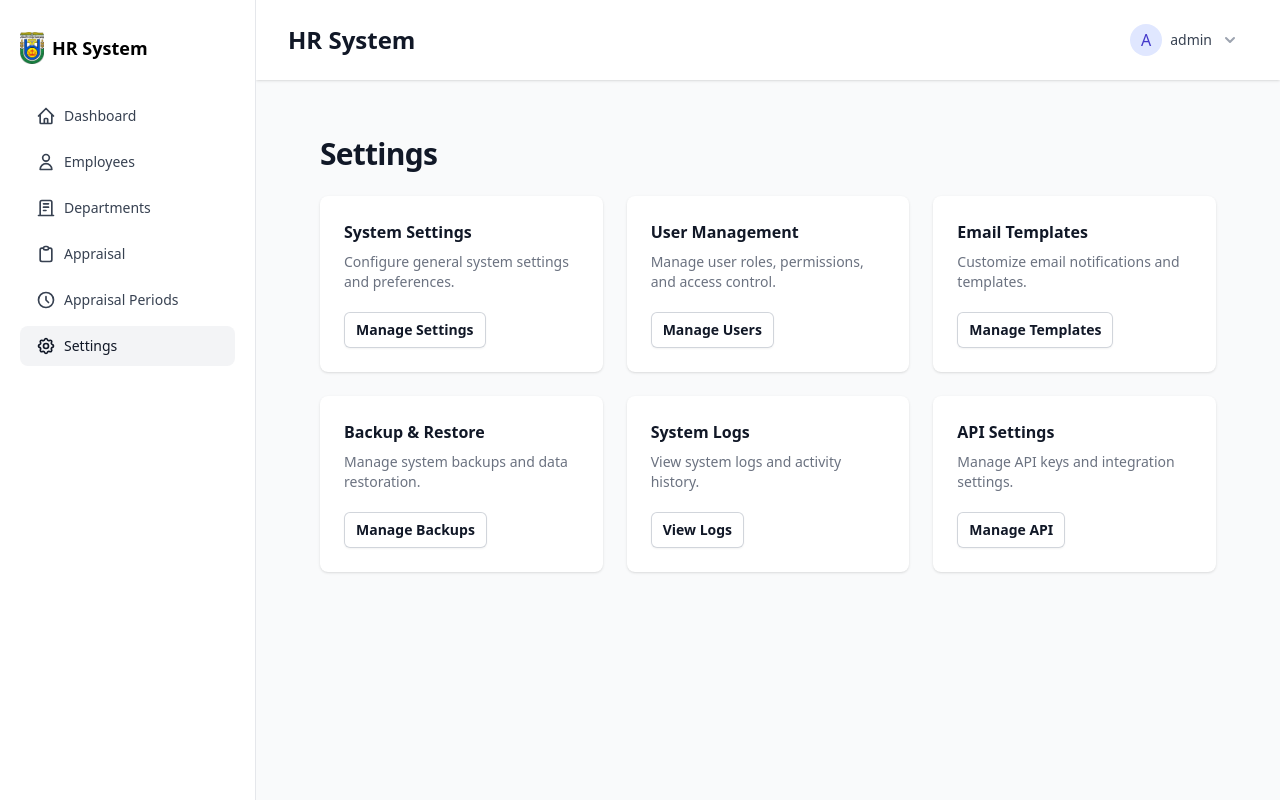
After one commit to hfzizz/hr-system, a Django app: page /settings/ in a window 1280 px wide. The commit adds this page. Run offline with Django 5.2, Linux system fonts and the light colour scheme; a user stored in the database is signed in; data that the repository does not hold is empty; some libraries are stand-ins or nearby versions.

Commit message:
new sidebar UI

```diff
--- /dev/null
+++ b/employees/templates/employees/settings.html
@@ -0,0 +1,107 @@
+{% extends "base.html" %}
+
+{% block title %}Settings - HR System{% endblock %}
+
+{% block content %}
+<div class="py-6 px-4 sm:px-6 lg:px-8">
+    <!-- Header -->
+    <div class="md:flex md:items-center md:justify-between mb-6">
+        <div class="min-w-0 flex-1">
+            <h2 class="text-2xl font-bold leading-7 text-gray-900 sm:truncate sm:text-3xl sm:tracking-tight">Settings</h2>
+        </div>
+    </div>
+
+    <!-- Settings Grid -->
+    <div class="grid grid-cols-1 gap-6 sm:grid-cols-2 lg:grid-cols-3">
+        <!-- System Settings -->
+        <div class="bg-white shadow sm:rounded-lg">
+            <div class="px-4 py-5 sm:p-6">
+                <h3 class="text-base font-semibold leading-6 text-gray-900">System Settings</h3>
+                <div class="mt-2 max-w-xl text-sm text-gray-500">
+                    <p>Configure general system settings and preferences.</p>
+                </div>
+                <div class="mt-5">
+                    <a href="#" class="inline-flex items-center rounded-md bg-white px-3 py-2 text-sm font-semibold text-gray-900 shadow-sm ring-1 ring-inset ring-gray-300 hover:bg-gray-50">
+                        Manage Settings
+                    </a>
+                </div>
+            </div>
+        </div>
+
+        <!-- User Management -->
+        <div class="bg-white shadow sm:rounded-lg">
+            <div class="px-4 py-5 sm:p-6">
+                <h3 class="text-base font-semibold leading-6 text-gray-900">User Management</h3>
+                <div class="mt-2 max-w-xl text-sm text-gray-500">
+                    <p>Manage user roles, permissions, and access control.</p>
+                </div>
+                <div class="mt-5">
+                    <a href="#" class="inline-flex items-center rounded-md bg-white px-3 py-2 text-sm font-semibold text-gray-900 shadow-sm ring-1 ring-inset ring-gray-300 hover:bg-gray-50">
+                        Manage Users
+                    </a>
+                </div>
+            </div>
+        </div>
+
+        <!-- Email Templates -->
+        <div class="bg-white shadow sm:rounded-lg">
+            <div class="px-4 py-5 sm:p-6">
+                <h3 class="text-base font-semibold leading-6 text-gray-900">Email Templates</h3>
+                <div class="mt-2 max-w-xl text-sm text-gray-500">
+                    <p>Customize email notifications and templates.</p>
+                </div>
+                <div class="mt-5">
+                    <a href="#" class="inline-flex items-center rounded-md bg-white px-3 py-2 text-sm font-semibold text-gray-900 shadow-sm ring-1 ring-inset ring-gray-300 hover:bg-gray-50">
+                        Manage Templates
+                    </a>
+                </div>
+            </div>
+        </div>
+
+        <!-- Backup & Restore -->
+        <div class="bg-white shadow sm:rounded-lg">
+            <div class="px-4 py-5 sm:p-6">
+                <h3 class="text-base font-semibold leading-6 text-gray-900">Backup & Restore</h3>
+                <div class="mt-2 max-w-xl text-sm text-gray-500">
+                    <p>Manage system backups and data restoration.</p>
+                </div>
+                <div class="mt-5">
+                    <a href="#" class="inline-flex items-center rounded-md bg-white px-3 py-2 text-sm font-semibold text-gray-900 shadow-sm ring-1 ring-inset ring-gray-300 hover:bg-gray-50">
+                        Manage Backups
+                    </a>
+                </div>
+            </div>
+        </div>
+
+        <!-- System Logs -->
+        <div class="bg-white shadow sm:rounded-lg">
+            <div class="px-4 py-5 sm:p-6">
+                <h3 class="text-base font-semibold leading-6 text-gray-900">System Logs</h3>
+                <div class="mt-2 max-w-xl text-sm text-gray-500">
+                    <p>View system logs and activity history.</p>
+                </div>
+                <div class="mt-5">
+                    <a href="#" class="inline-flex items-center rounded-md bg-white px-3 py-2 text-sm font-semibold text-gray-900 shadow-sm ring-1 ring-inset ring-gray-300 hover:bg-gray-50">
+                        View Logs
+                    </a>
+                </div>
+            </div>
+        </div>
+
+        <!-- API Settings -->
+        <div class="bg-white shadow sm:rounded-lg">
+            <div class="px-4 py-5 sm:p-6">
+                <h3 class="text-base font-semibold leading-6 text-gray-900">API Settings</h3>
+                <div class="mt-2 max-w-xl text-sm text-gray-500">
+                    <p>Manage API keys and integration settings.</p>
+                </div>
+                <div class="mt-5">
+                    <a href="#" class="inline-flex items-center rounded-md bg-white px-3 py-2 text-sm font-semibold text-gray-900 shadow-sm ring-1 ring-inset ring-gray-300 hover:bg-gray-50">
+                        Manage API
+                    </a>
+                </div>
+            </div>
+        </div>
+    </div>
+</div>
+{% endblock %}
--- a/employees/views.py
+++ b/employees/views.py
@@ -394,3 +394,9 @@ class EmployeeDetailView(DetailView):
     model = Employee
     template_name = 'employees/employee_detail.html'
     context_object_name = 'employee'
+
+class SettingsView(LoginRequiredMixin, UserPassesTestMixin, TemplateView):
+    template_name = 'employees/settings.html'
+
+    def test_func(self):
+        return self.request.user.groups.filter(name='HR').exists()
--- a/hr_system/urls.py
+++ b/hr_system/urls.py
@@ -27,4 +27,5 @@ urlpatterns = [
     path('employees/', include('employees.urls')),
     path('appraisals/', include('appraisals.urls')),
     path('profile/', views.ProfileView.as_view(), name='profile'),
+    path('settings/', views.SettingsView.as_view(), name='settings'),
 ]
--- a/templates/sidebar.html
+++ b/templates/sidebar.html
@@ -2,16 +2,18 @@
 {% load appraisal_tags %}
 
 <aside class="fixed left-0 top-0 flex h-screen w-64 flex-col overflow-y-auto border-r bg-white px-5 py-8">
+  <!-- Logo and Brand -->
   <div class="flex items-center gap-2">
     <img src="{% static 'images/logo.png' %}" alt="Logo" class="h-8 w-6" />
     <span class="text-lg font-semibold">HR System</span>
   </div>
 
+  <!-- Navigation -->
   <nav class="mt-8 flex flex-1 flex-col">
-    <ul class="space-y-2">
+    <ul class="space-y-1.5">
       <!-- Dashboard -->
       <li>
-        <a href="/" class="flex items-center gap-2 rounded-lg px-4 py-2 text-gray-500 hover:bg-gray-100 hover:text-gray-700">
+        <a href="/" class="flex items-center gap-2 rounded-lg px-4 py-2.5 text-sm font-medium text-gray-700 hover:bg-gray-100 hover:text-gray-900 {% if request.path == '/' %}bg-gray-100 text-gray-900{% endif %}">
           <svg class="h-5 w-5" viewBox="0 0 24 24" fill="none" xmlns="http://www.w3.org/2000/svg">
             <path d="M3 12L5 10M5 10L12 3L19 10M5 10V20C5 20.5523 5.44772 21 6 21H9M19 10L21 12M19 10V20C19 20.5523 18.5523 21 18 21H15M9 21C9.55228 21 10 20.5523 10 20V16C10 15.4477 10.4477 15 11 15H13C13.5523 15 14 15.4477 14 16V20C14 20.5523 14.4477 21 15 21M9 21H15" stroke="currentColor" stroke-width="2" stroke-linecap="round" stroke-linejoin="round"/>
           </svg>
@@ -22,7 +24,7 @@
       <!-- Employees -->
       {% if perms.employees.view_employee %}
       <li>
-         <a href="/employees/" class="flex items-center gap-2 rounded-lg px-4 py-2 text-gray-500 hover:bg-gray-100 hover:text-gray-700">
+        <a href="{% url 'employees:employee_list' %}" class="flex items-center gap-2 rounded-lg px-4 py-2.5 text-sm font-medium text-gray-700 hover:bg-gray-100 hover:text-gray-900 {% if 'employees' in request.path %}bg-gray-100 text-gray-900{% endif %}">
           <svg class="h-5 w-5" viewBox="0 0 24 24" fill="none" xmlns="http://www.w3.org/2000/svg">
             <path d="M16 7C16 9.20914 14.2091 11 12 11C9.79086 11 8 9.20914 8 7C8 4.79086 9.79086 3 12 3C14.2091 3 16 4.79086 16 7Z" stroke="currentColor" stroke-width="2" stroke-linecap="round" stroke-linejoin="round"/>
             <path d="M12 14C8.13401 14 5 17.134 5 21H19C19 17.134 15.866 14 12 14Z" stroke="currentColor" stroke-width="2" stroke-linecap="round" stroke-linejoin="round"/>
@@ -32,30 +34,40 @@
       </li>
       {% endif %}
 
+      <!-- Departments (for HR only) -->
+      {% if is_hr %}
+      <li>
+        <a href="{% url 'employees:department_list' %}" class="flex items-center gap-2 rounded-lg px-4 py-2.5 text-sm font-medium text-gray-700 hover:bg-gray-100 hover:text-gray-900 {% if 'department' in request.path %}bg-gray-100 text-gray-900{% endif %}">
+          <svg class="h-5 w-5" viewBox="0 0 24 24" fill="none" xmlns="http://www.w3.org/2000/svg">
+            <path d="M19 21V5C19 3.89543 18.1046 3 17 3H7C5.89543 3 5 3.89543 5 5V21M19 21H5M19 21H21M5 21H3M9 6.99998H15M9 11H15M9 15H12" stroke="currentColor" stroke-width="2" stroke-linecap="round" stroke-linejoin="round"/>
+          </svg>
+          <span>Departments</span>
+        </a>
+      </li>
+      {% endif %}
+
       <!-- Appraisal -->
       {% if perms.appraisals.view_appraisal %}
         {% is_appraisal_period as in_appraisal_period %}
         {% if is_hr or in_appraisal_period %}
         <li>
-          <a href="/appraisals/"
-             class="flex items-center gap-2 rounded-lg px-4 py-2 text-gray-500 hover:bg-gray-100 hover:text-gray-700">
+          <a href="{% url 'appraisals:appraisal_list' %}" class="flex items-center gap-2 rounded-lg px-4 py-2.5 text-sm font-medium text-gray-700 hover:bg-gray-100 hover:text-gray-900 {% if 'appraisals' in request.path %}bg-gray-100 text-gray-900{% endif %}">
             <svg class="h-5 w-5" viewBox="0 0 24 24" fill="none" xmlns="http://www.w3.org/2000/svg">
               <path d="M9 5H7C5.89543 5 5 5.89543 5 7V19C5 20.1046 5.89543 21 7 21H17C18.1046 21 19 20.1046 19 19V7C19 5.89543 18.1046 5 17 5H15M9 5C9 6.10457 9.89543 7 11 7H13C14.1046 7 15 6.10457 15 5M9 5C9 3.89543 9.89543 3 11 3H13C14.1046 3 15 3.89543 15 5" stroke="currentColor" stroke-width="2" stroke-linecap="round" stroke-linejoin="round"/>
             </svg>
             <span>Appraisal</span>
             {% if active_period %}
-              <span class="ml-2 inline-flex items-center rounded-full bg-green-100 px-2.5 py-0.5 text-xs font-medium text-green-800">
+              <span class="ml-auto inline-flex items-center rounded-full bg-green-100 px-2 py-0.5 text-xs font-medium text-green-800">
                 Active
               </span>
             {% endif %}
           </a>
         </li>
 
-        <!-- Add this new section for HR users only -->
+        <!-- Appraisal Periods (HR only) -->
         {% if is_hr %}
         <li>
-          <a href="{% url 'appraisals:period_list' %}"
-             class="flex items-center gap-2 rounded-lg px-4 py-2 text-gray-500 hover:bg-gray-100 hover:text-gray-700">
+          <a href="{% url 'appraisals:period_list' %}" class="flex items-center gap-2 rounded-lg px-4 py-2.5 text-sm font-medium text-gray-700 hover:bg-gray-100 hover:text-gray-900 {% if 'period' in request.path %}bg-gray-100 text-gray-900{% endif %}">
             <svg class="h-5 w-5" viewBox="0 0 24 24" fill="none" xmlns="http://www.w3.org/2000/svg">
               <path d="M12 8v4l3 3m6-3a9 9 0 11-18 0 9 9 0 0118 0z" stroke="currentColor" stroke-width="2" stroke-linecap="round" stroke-linejoin="round"/>
             </svg>
@@ -66,10 +78,10 @@
         {% endif %}
       {% endif %}
 
-      <!-- Contract Renewal -->
-      {% if perms.contracts.view_contract %}
+      <!-- Contract Renewal (disabled for now) -->
+      {% if False %}
       <li>
-        <a href="/contracts/templates/" class="flex items-center gap-2 rounded-lg px-4 py-2 text-gray-500 hover:bg-gray-100 hover:text-gray-700">
+        <a href="{% url 'contracts:template_list' %}" class="flex items-center gap-2 rounded-lg px-4 py-2.5 text-sm font-medium text-gray-700 hover:bg-gray-100 hover:text-gray-900 {% if 'contracts' in request.path %}bg-gray-100 text-gray-900{% endif %}">
           <svg class="h-5 w-5" viewBox="0 0 24 24" fill="none" xmlns="http://www.w3.org/2000/svg">
             <path d="M8 7V15C8 16.1046 8.89543 17 10 17H16M8 7V5C8 3.89543 8.89543 3 10 3H14L20 9V15C20 16.1046 19.1046 17 18 17H16M8 7H6C4.89543 7 4 7.89543 4 9V19C4 20.1046 4.89543 21 6 21H14C15.1046 21 16 20.1046 16 19V17" stroke="currentColor" stroke-width="2" stroke-linecap="round" stroke-linejoin="round"/>
             <path d="M14 3V9H20" stroke="currentColor" stroke-width="2" stroke-linecap="round" stroke-linejoin="round"/>
@@ -81,7 +93,7 @@
 
       <!-- Settings -->
       <li>
-        <a href="/settings" class="flex items-center gap-2 rounded-lg px-4 py-2 text-gray-500 hover:bg-gray-100 hover:text-gray-700">
+        <a href="{% url 'settings' %}" class="flex items-center gap-2 rounded-lg px-4 py-2.5 text-sm font-medium text-gray-700 hover:bg-gray-100 hover:text-gray-900 {% if 'settings' in request.path %}bg-gray-100 text-gray-900{% endif %}">
           <svg class="h-5 w-5" viewBox="0 0 24 24" fill="none" xmlns="http://www.w3.org/2000/svg">
             <path d="M10.3246 4.31731C10.751 2.5609 13.249 2.5609 13.6754 4.31731C13.9508 5.45193 15.2507 5.99038 16.2478 5.38285C17.7913 4.44239 19.5576 6.2087 18.6172 7.75218C18.0096 8.74925 18.5481 10.0492 19.6827 10.3246C21.4391 10.751 21.4391 13.249 19.6827 13.6754C18.5481 13.9508 18.0096 15.2507 18.6172 16.2478C19.5576 17.7913 17.7913 19.5576 16.2478 18.6172C15.2507 18.0096 13.9508 18.5481 13.6754 19.6827C13.249 21.4391 10.751 21.4391 10.3246 19.6827C10.0492 18.5481 8.74926 18.0096 7.75219 18.6172C6.2087 19.5576 4.44239 17.7913 5.38285 16.2478C5.99038 15.2507 5.45193 13.9508 4.31731 13.6754C2.5609 13.249 2.5609 10.751 4.31731 10.3246C5.45193 10.0492 5.99037 8.74926 5.38285 7.75218C4.44239 6.2087 6.2087 4.44239 7.75219 5.38285C8.74926 5.99037 10.0492 5.45193 10.3246 4.31731Z" stroke="currentColor" stroke-width="2" stroke-linecap="round" stroke-linejoin="round"/>
             <path d="M15 12C15 13.6569 13.6569 15 12 15C10.3431 15 9 13.6569 9 12C9 10.3431 10.3431 9 12 9C13.6569 9 15 10.3431 15 12Z" stroke="currentColor" stroke-width="2" stroke-linecap="round" stroke-linejoin="round"/>
@@ -89,24 +101,11 @@
           <span>Settings</span>
         </a>
       </li>
-
-      <!-- Departments (for HR only) -->
-      {% if is_hr %}
-      <li>
-        <a href="{% url 'employees:department_list' %}" class="flex items-center gap-2 rounded-lg px-4 py-2 text-gray-500 hover:bg-gray-100 hover:text-gray-700">
-          <svg class="h-5 w-5" viewBox="0 0 24 24" fill="none" xmlns="http://www.w3.org/2000/svg">
-            <path d="M19 21V5C19 3.89543 18.1046 3 17 3H7C5.89543 3 5 3.89543 5 5V21M19 21H5M19 21H21M5 21H3M9 6.99998H15M9 11H15M9 15H12" stroke="currentColor" stroke-width="2" stroke-linecap="round" stroke-linejoin="round"/>
-          </svg>
-          <span>Departments</span>
-        </a>
-      </li>
-      {% endif %}
     </ul>
   </nav>
 </aside>
 
 <!-- Add margin to main content to prevent overlap -->
 <div class="ml-64">
-  <!-- Your main content goes here -->
   {% block content %}{% endblock %}
 </div>
```
Lines whose indentation alone changed are shown as unchanged.
